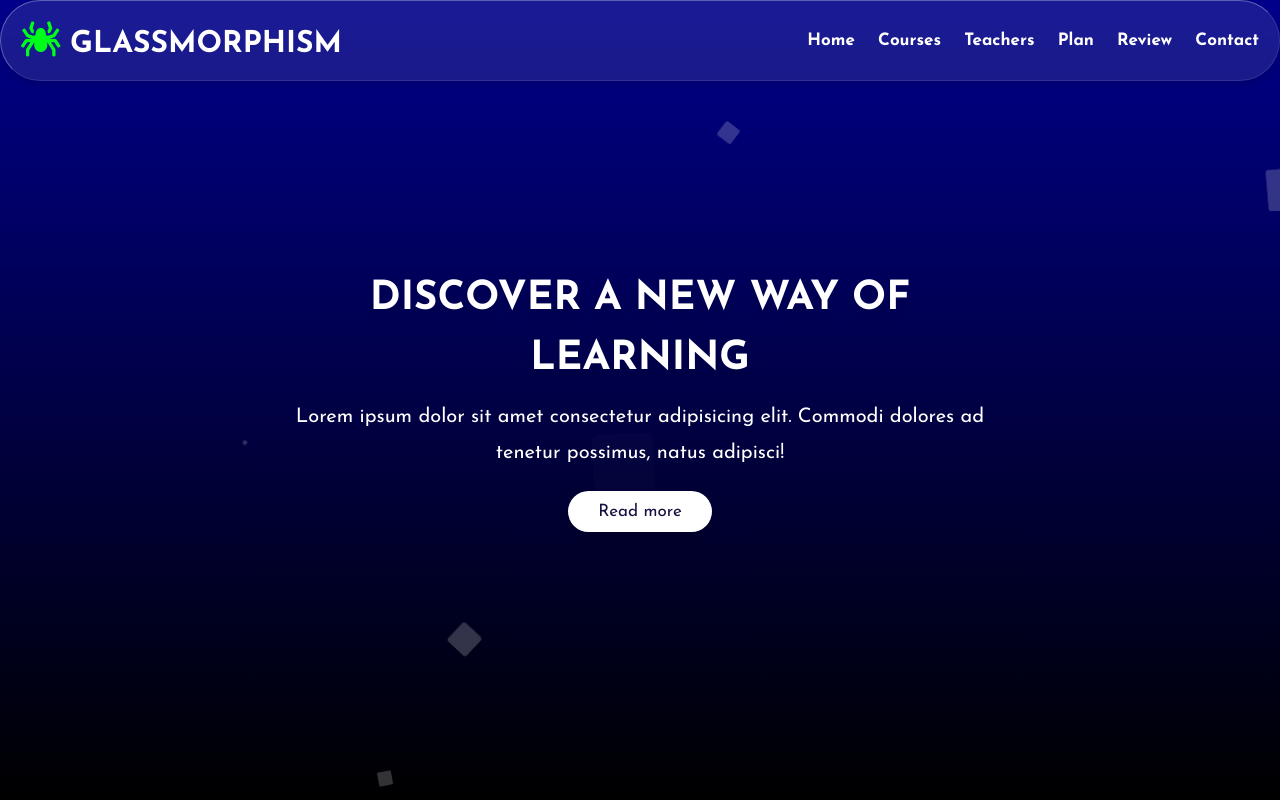
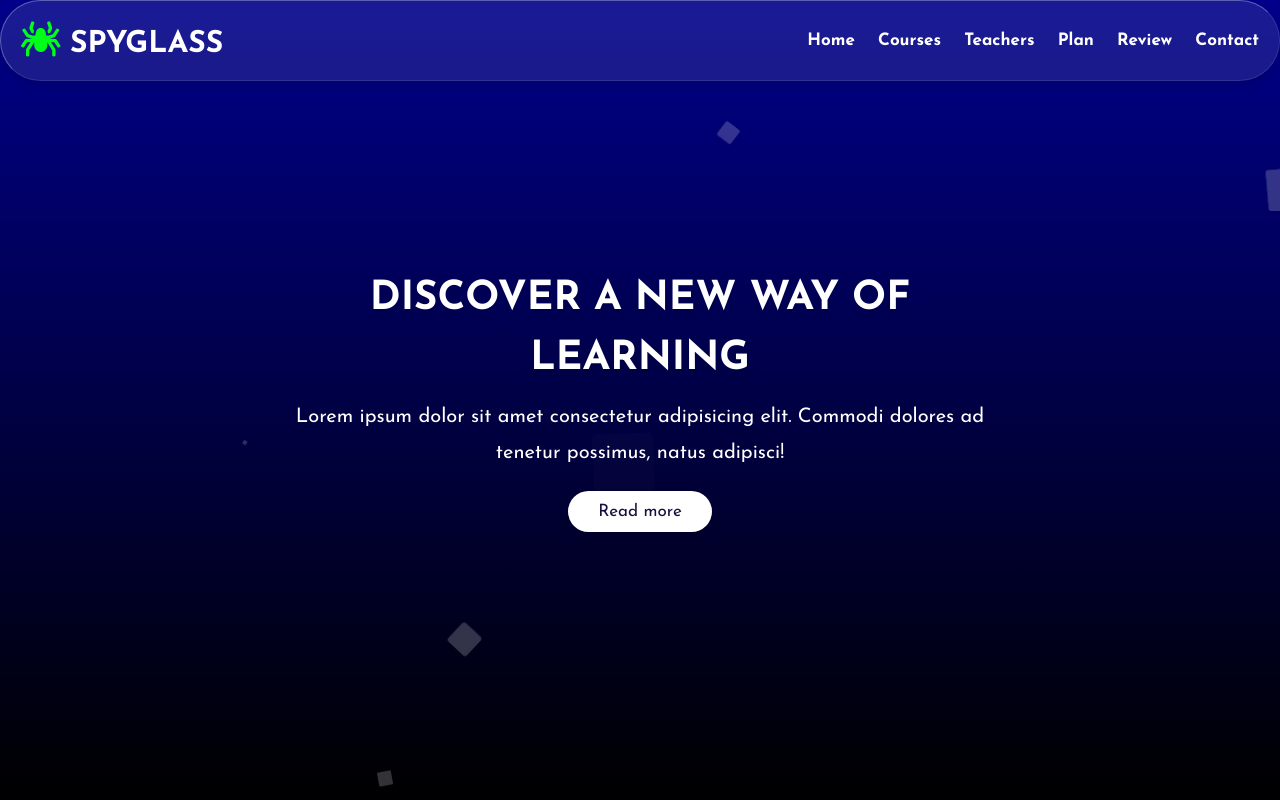
Before and after one commit to Ninlx/education, a plain HTML site: page index.html in a window 1280 px wide. Shown: the top 800 px of the page. Drawn offline with nearby package versions, Linux system fonts and the light colour scheme.

Commit message:
Update index.html

```diff
--- a/index.html
+++ b/index.html
@@ -26,7 +26,7 @@
 
 <header class="header">
 
-    <a href="#" class="logo"> <i class="fas fa-spider"></i> Glassmorphism </a>
+    <a href="#" class="logo"> <i class="fas fa-spider"></i> SPYGLASS </a>
 
     <nav class="navbar">
         <a href="#home">Home</a>
```
